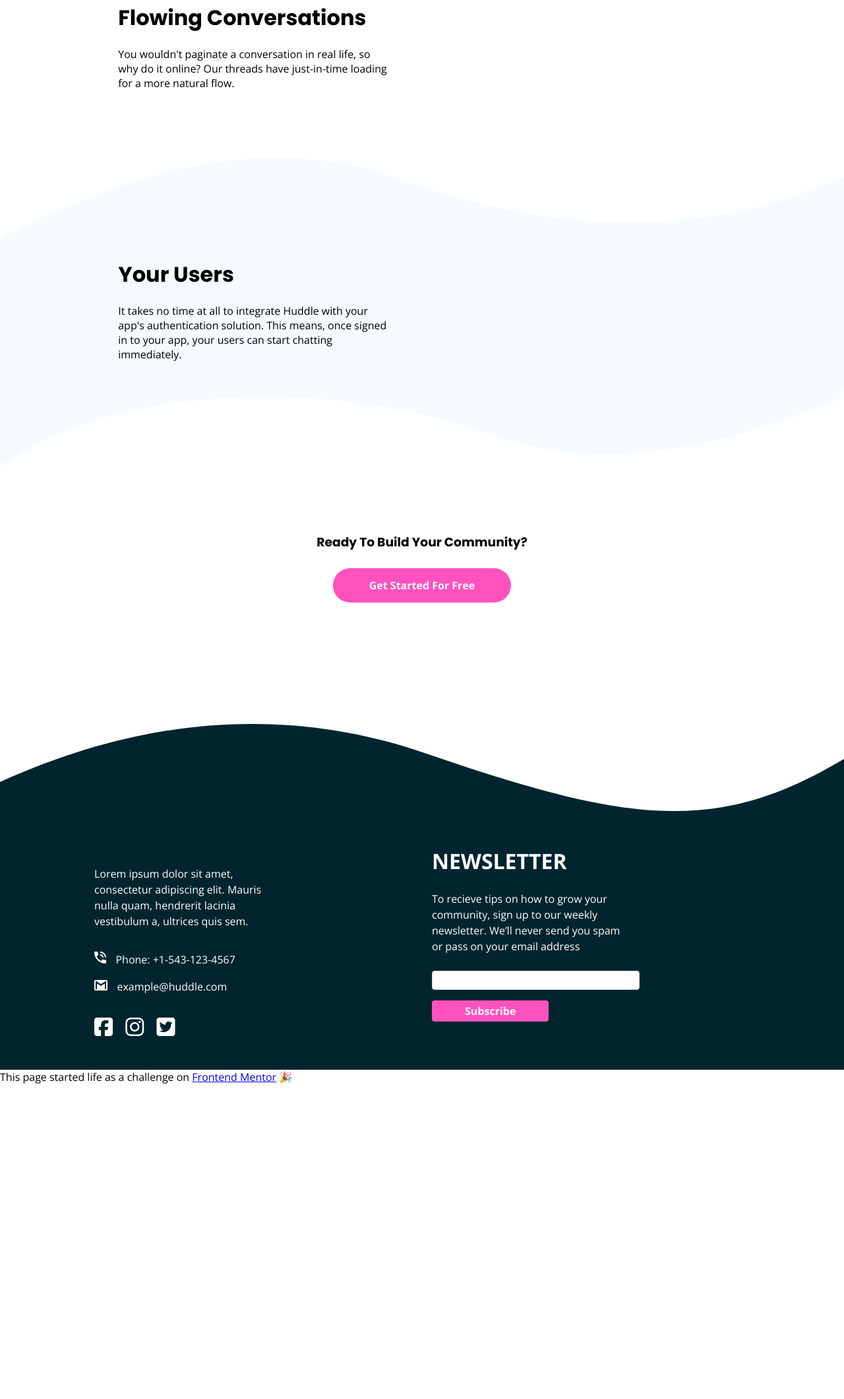
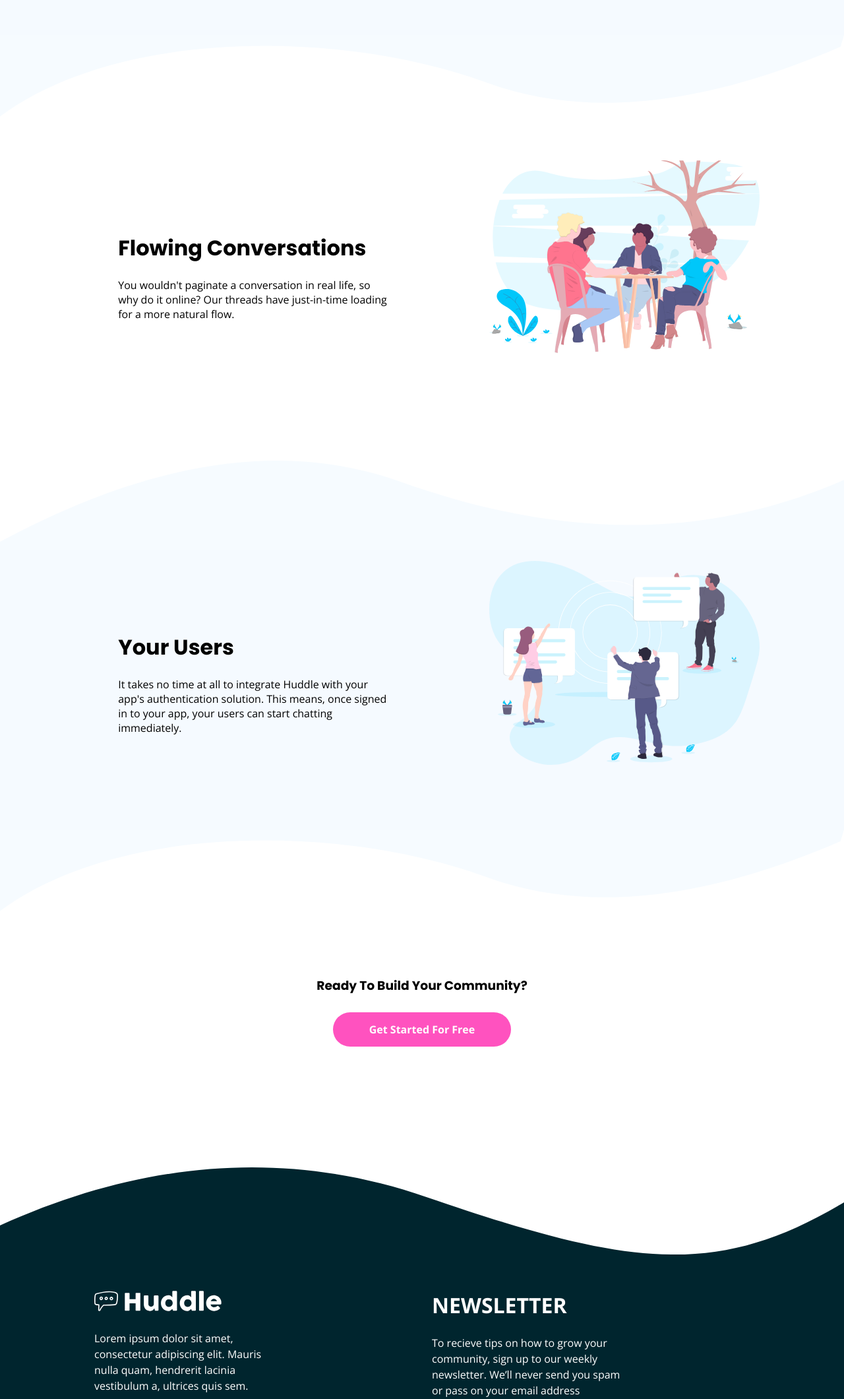
Before and after one commit to PioKl/INTERMEDIATE-huddle-landing-page-251784-master, a plain HTML site: page index.html in a window 1280 px wide. Shown: the part 2079-4199 px from the top of the page at 66% size. Before the commit the page ends 3722 px from the top, so only its background shows below. Drawn offline with nearby package versions, Linux system fonts and the light colour scheme; files that its build step writes are made by us from their sources; the site is published under a folder, as on GitHub Pages, so addresses that start at the root find nothing.

Commit message:
Add files via upload

```diff
--- a/index.html
+++ b/index.html
@@ -30,7 +30,7 @@
       <section class="nav">
         <div class="container">
           <nav>
-            <img src="./images/logo.svg" class='logo' alt="">
+            <img src="images/logo.svg" class='logo' alt="">
             <a href="#" class="buttonTry">Try it Free</a>
           </nav>
         </div>
@@ -45,7 +45,7 @@
             <p class="hero__info--p">Huddle re-imagines the way we build communities. You have a voice, but so does
               your audience. Create connections with your users as you engage in genuine discussion.</p>
             <a href="#" class="buttonGetStarted">Get Started For Free</a>
-            <img src="./images/screen-mockups.svg" class='screen-mockup' alt="">
+            <img src="images/screen-mockups.svg" class='screen-mockup' alt="">
           </div>
         </div>
       </section>
@@ -70,7 +70,7 @@
           <section class="informations--info1">
             <div class="containerInfo">
               <div class="mainPhoto">
-                <img src="/images/illustration-grow-together.svg" class='illustration' alt="">
+                <img src="images/illustration-grow-together.svg" class='illustration' alt="">
               </div>
               <div class="mainInformation">
                 <h2 class='mainInformation--h2'>Grow Together</h2>
@@ -87,7 +87,7 @@
           <section class="informations--info2">
             <div class="containerInfo">
               <div class="mainPhoto">
-                <img src="/images/illustration-flowing-conversation.svg" class='illustration' alt="">
+                <img src="images/illustration-flowing-conversation.svg" class='illustration' alt="">
               </div>
               <div class="mainInformation">
                 <h2 class='mainInformation--h2'>Flowing Conversations</h2>
@@ -102,7 +102,7 @@
           <section class="informations--info3">
             <div class="containerInfo">
               <div class="mainPhoto">
-                <img src="/images/illustration-your-users.svg" class='illustration' alt="">
+                <img src="images/illustration-your-users.svg" class='illustration' alt="">
               </div>
               <div class="mainInformation">
                 <h2 class='mainInformation--h2'>Your Users</h2>
@@ -144,7 +144,7 @@
             </section>
 
             <section class="social">
-              <img src="/images/logo.svg" class='logo' alt="">
+              <img src="images/logo.svg" class='logo' alt="">
               <p class='social--p'>Lorem ipsum dolor sit amet, consectetur adipiscing elit. Mauris nulla quam, hendrerit
                 lacinia
                 vestibulum a, ultrices quis sem.</p>
```
